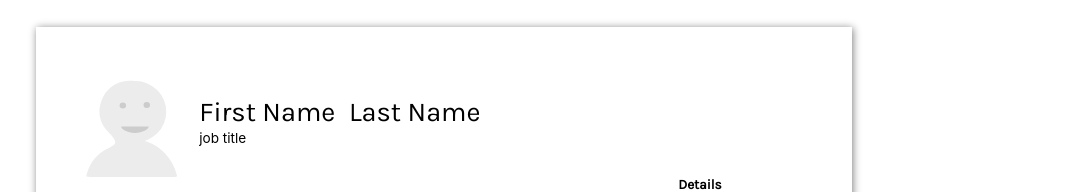
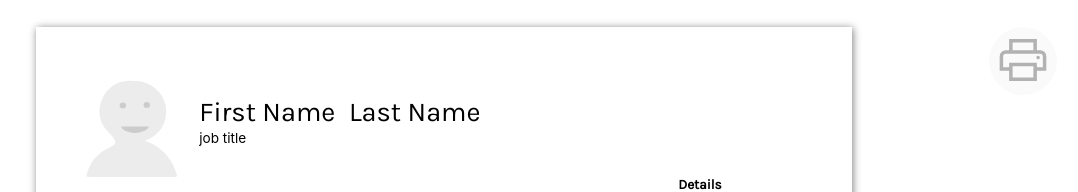
Before and after one commit to sobiwa/cv-project-functional, a React (Create React App) app: page / in a window 1280 px wide. Shown: the top 192 px of the page, without its empty margins (196-1274 px from the left). Built offline with nearby package versions, Linux system fonts and the light colour scheme; the HTML template or start-up script is replaced by a standard one.

Commit message:
Save before refactoring

```diff
--- a/src/App.css
+++ b/src/App.css
@@ -27,6 +27,34 @@
   --page-width: min(8.5in, 95vw);
   --page-height: calc((var(--page-width) * 11) / 8.5);
   font-size: calc(var(--page-width) / 60);
+}
+
+.print-button {
+  cursor: pointer;
+
+  width: 5rem;
+  height: 5rem;
+  position: fixed;
+  top: 0;
+  right: 0;
+  margin: 2rem;
+  border-radius: 50%;
+  appearance: none;
+  opacity: 0.3;
+  border: none;
+}
+
+.print-button img {
+  width: 100%;
+  height: auto;
+}
+
+.print-button:hover {
+  opacity: 1;
+}
+
+.print-button:active {
+  scale: 0.9;
 }
 
 .page-container {
--- a/src/App.js
+++ b/src/App.js
@@ -1,21 +1,23 @@
 import { Component } from 'react';
-import Header from './components/Header';
-import Sidebar from './components/Sidebar';
-import Main from './components/Main'
+import Main from './components/Main';
+import printIcon from './assets/print.svg';
 import './App.css';
 
 export default class App extends Component {
 
-  printPage = () => {
-    window.print();
-  }
   render() {
     return (
-    <div id='section-to-print' className="App">
-      <Main />
-      {/* <button onClick={this.printPage}>Print</button> */}
-
-    </div>
+      <div className="App">
+        <Main />
+        {/* <button onClick={this.printPage}>Print</button> */}
+        <button
+          className="print-button"
+          onClick={() => window.print()}
+          type="button"
+        >
+          <img src={printIcon} alt="print pages" />
+        </button>
+      </div>
     );
   }
 }
--- a/src/components/Main.js
+++ b/src/components/Main.js
@@ -194,8 +194,10 @@ export default class Main extends Component {
   }
 
   componentWillUnmount() {
+    console.log('main component unmounted');
     window.removeEventListener('resize', this.handleWindowResize);
   }
+
   render() {
     const pages = this.distributeItems();
     return (
```
Also changed, not shown: src/components/References.js (added, +64 -0 lines), src/assets/print.svg (added).
